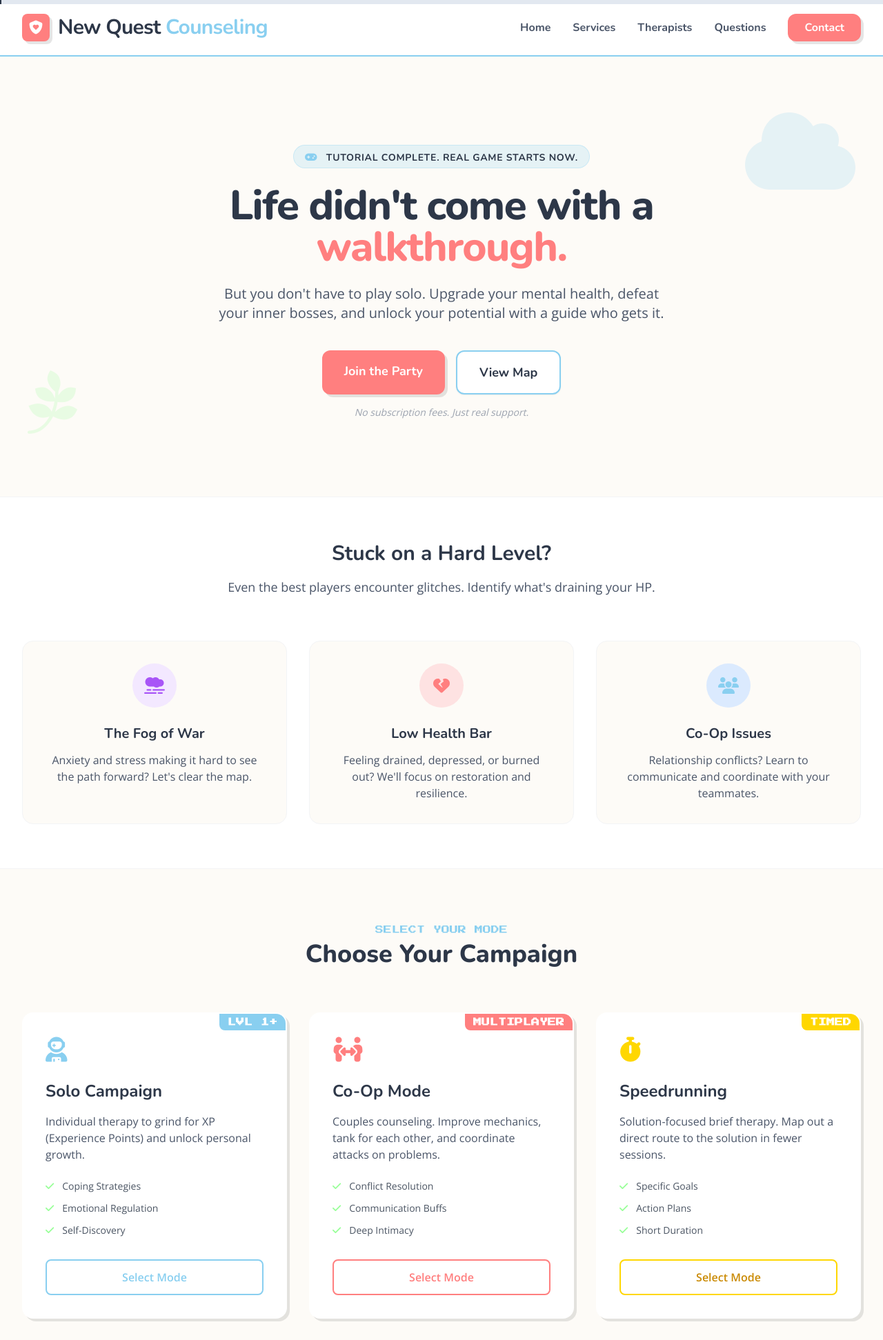
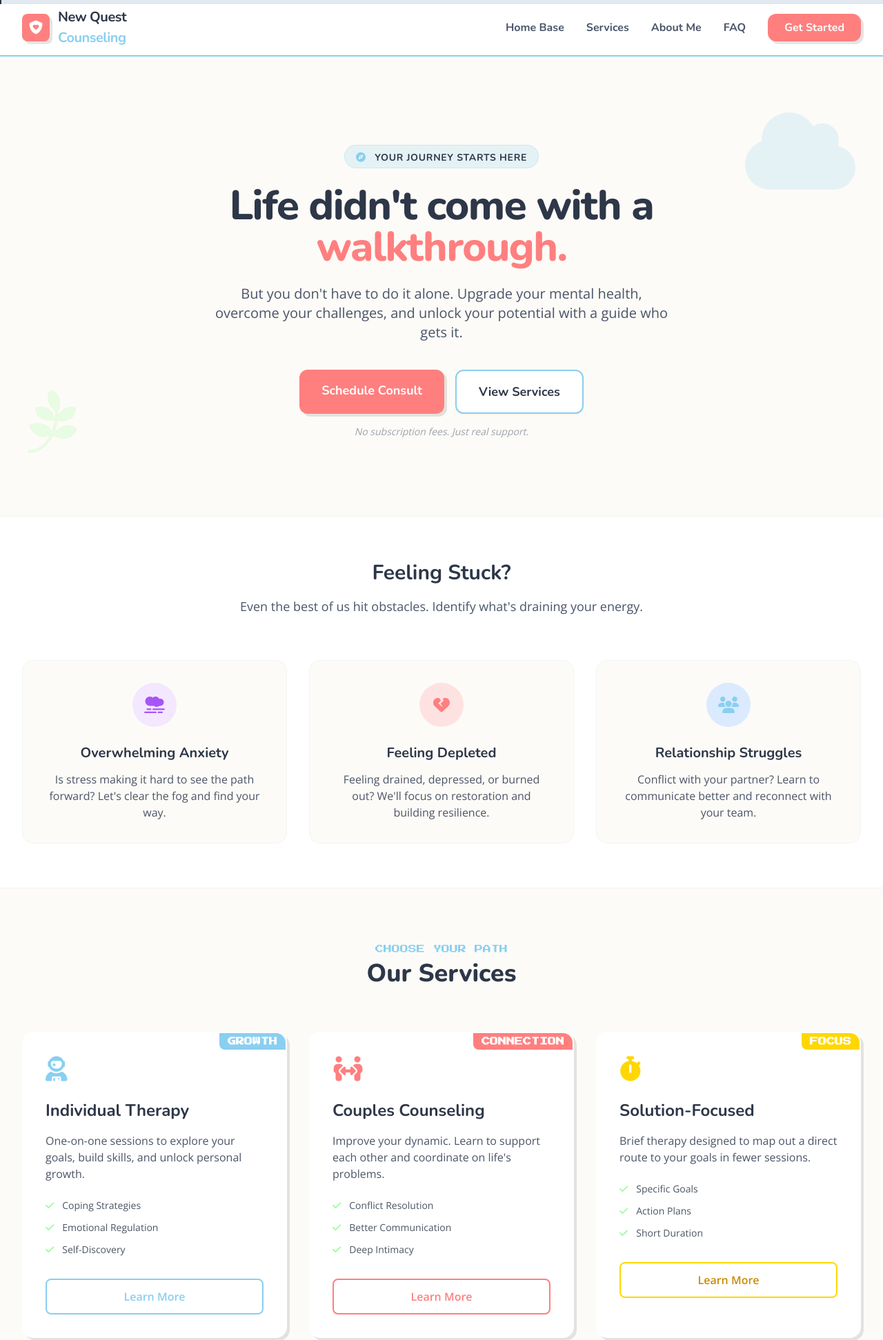
Before and after one commit to conyerbd/newquestcounseling, a plain HTML site: page index.html in a window 1280 px wide. Shown: the top 1943 px of the page at 69% size. Drawn offline with nearby package versions, Linux system fonts and the light colour scheme.

Commit message:
tone down gamer verbage

```diff
--- a/index.html
+++ b/index.html
@@ -125,20 +125,25 @@
                         <div class="w-10 h-10 bg-quest-red rounded-lg flex items-center justify-center text-white shadow-pixel group-hover:scale-105 transition-transform">
                             <i class="fa-solid fa-shield-heart text-xl"></i>
                         </div>
-                        <span class="font-heading font-bold text-2xl md:text-3xl tracking-tight text-quest-dark leading-none">
-                            New Quest <span class="text-quest-blue">Counseling</span>
-                        </span>
+                        <div class="flex flex-col">
+                            <span class="font-heading font-bold text-lg md:text-xl tracking-tight text-quest-dark leading-none">
+                                New Quest
+                            </span>
+                            <span class="font-heading font-bold text-lg md:text-xl tracking-tight text-quest-blue leading-none mt-0.5">
+                                Counseling
+                            </span>
+                        </div>
                     </a>
                 </div>
 
                 <!-- Desktop Menu -->
                 <div class="hidden md:flex items-center space-x-8 font-heading font-bold text-quest-slate">
-                    <a href="#home" class="hover:text-quest-red transition-colors">Home</a>
+                    <a href="#home" class="hover:text-quest-red transition-colors">Home Base</a>
                     <a href="#services" class="hover:text-quest-blue transition-colors">Services</a>
-                    <a href="#about" class="hover:text-quest-green transition-colors">Therapists</a>
-                    <a href="#wiki" class="hover:text-quest-gold transition-colors">Questions</a>
+                    <a href="#about" class="hover:text-quest-green transition-colors">About Me</a>
+                    <a href="#wiki" class="hover:text-quest-gold transition-colors">FAQ</a>
                     <a href="#contact" class="bg-quest-red text-white px-6 py-2 rounded-xl shadow-pixel hover:shadow-pixel-hover hover:-translate-y-1 transition-all btn-pixel">
-                        Contact
+                        Get Started
                     </a>
                 </div>
 
@@ -154,11 +159,11 @@
         <!-- Mobile Menu -->
         <div id="mobile-menu" class="md:hidden bg-white border-b border-gray-200">
             <div class="px-2 pt-2 pb-3 space-y-1 sm:px-3 font-heading font-bold">
-                <a href="#home" class="block px-3 py-2 rounded-md hover:bg-quest-blue/20 text-quest-dark">Home</a>
+                <a href="#home" class="block px-3 py-2 rounded-md hover:bg-quest-blue/20 text-quest-dark">Home Base</a>
                 <a href="#services" class="block px-3 py-2 rounded-md hover:bg-quest-blue/20 text-quest-dark">Services</a>
-                <a href="#about" class="block px-3 py-2 rounded-md hover:bg-quest-blue/20 text-quest-dark">Therapists</a>
-                <a href="#wiki" class="block px-3 py-2 rounded-md hover:bg-quest-blue/20 text-quest-dark">Questions</a>
-                <a href="#contact" class="block px-3 py-2 mt-4 text-center bg-quest-red text-white rounded-xl shadow-sm">Contact</a>
+                <a href="#about" class="block px-3 py-2 rounded-md hover:bg-quest-blue/20 text-quest-dark">About Me</a>
+                <a href="#wiki" class="block px-3 py-2 rounded-md hover:bg-quest-blue/20 text-quest-dark">FAQ</a>
+                <a href="#contact" class="block px-3 py-2 mt-4 text-center bg-quest-red text-white rounded-xl shadow-sm">Get Started</a>
             </div>
         </div>
     </nav>
@@ -173,7 +178,7 @@
             <div class="text-center">
                 <div class="inline-block bg-quest-blue/20 rounded-full px-4 py-1 mb-6 border border-quest-blue/30">
                     <span class="text-quest-dark font-heading font-bold text-sm uppercase tracking-wider">
-                        <i class="fa-solid fa-gamepad mr-2 text-quest-blue"></i> Tutorial Complete. Real Game Starts Now.
+                        <i class="fa-solid fa-compass mr-2 text-quest-blue"></i> Your Journey Starts Here
                     </span>
                 </div>
                 <h1 class="text-4xl tracking-tight font-heading font-extrabold text-quest-dark sm:text-5xl md:text-6xl mb-6">
@@ -181,14 +186,14 @@
                     <span class="text-quest-red">walkthrough.</span>
                 </h1>
                 <p class="mt-4 max-w-2xl mx-auto text-xl text-quest-slate mb-10">
-                    But you don't have to play solo. Upgrade your mental health, defeat your inner bosses, and unlock your potential with a guide who gets it.
+                    But you don't have to do it alone. Upgrade your mental health, overcome your challenges, and unlock your potential with a guide who gets it.
                 </p>
                 <div class="flex justify-center gap-4 flex-col sm:flex-row">
                     <a href="#contact" class="bg-quest-red text-white px-8 py-4 rounded-xl font-bold font-heading shadow-pixel hover:shadow-pixel-hover hover:-translate-y-1 transition-all btn-pixel text-lg">
-                        Join the Party
+                        Schedule Consult
                     </a>
                     <a href="#services" class="bg-white text-quest-dark border-2 border-quest-blue px-8 py-4 rounded-xl font-bold font-heading shadow-sm hover:bg-quest-blue/10 transition-all btn-pixel text-lg">
-                        View Map
+                        View Services
                     </a>
                 </div>
                 <p class="mt-4 text-sm text-gray-400 italic">No subscription fees. Just real support.</p>
@@ -200,8 +205,8 @@
     <section class="py-16 bg-white border-y border-gray-100">
         <div class="max-w-7xl mx-auto px-4 sm:px-6 lg:px-8">
             <div class="text-center mb-16">
-                <h2 class="text-3xl font-heading font-bold text-quest-dark">Stuck on a Hard Level?</h2>
-                <p class="mt-4 text-lg text-quest-slate max-w-2xl mx-auto">Even the best players encounter glitches. Identify what's draining your HP.</p>
+                <h2 class="text-3xl font-heading font-bold text-quest-dark">Feeling Stuck?</h2>
+                <p class="mt-4 text-lg text-quest-slate max-w-2xl mx-auto">Even the best of us hit obstacles. Identify what's draining your energy.</p>
             </div>
 
             <div class="grid grid-cols-1 md:grid-cols-3 gap-8">
@@ -210,8 +215,8 @@
                     <div class="w-16 h-16 bg-purple-100 rounded-full flex items-center justify-center mx-auto mb-6 group-hover:scale-110 transition-transform">
                         <i class="fa-solid fa-smog text-2xl text-purple-500"></i>
                     </div>
-                    <h3 class="text-xl font-heading font-bold mb-3">The Fog of War</h3>
-                    <p class="text-quest-slate">Anxiety and stress making it hard to see the path forward? Let's clear the map.</p>
+                    <h3 class="text-xl font-heading font-bold mb-3">Overwhelming Anxiety</h3>
+                    <p class="text-quest-slate">Is stress making it hard to see the path forward? Let's clear the fog and find your way.</p>
                 </div>
 
                 <!-- Card 2 -->
@@ -219,8 +224,8 @@
                     <div class="w-16 h-16 bg-red-100 rounded-full flex items-center justify-center mx-auto mb-6 group-hover:scale-110 transition-transform">
                         <i class="fa-solid fa-heart-crack text-2xl text-quest-red"></i>
                     </div>
-                    <h3 class="text-xl font-heading font-bold mb-3">Low Health Bar</h3>
-                    <p class="text-quest-slate">Feeling drained, depressed, or burned out? We'll focus on restoration and resilience.</p>
+                    <h3 class="text-xl font-heading font-bold mb-3">Feeling Depleted</h3>
+                    <p class="text-quest-slate">Feeling drained, depressed, or burned out? We'll focus on restoration and building resilience.</p>
                 </div>
 
                 <!-- Card 3 -->
@@ -228,8 +233,8 @@
                     <div class="w-16 h-16 bg-blue-100 rounded-full flex items-center justify-center mx-auto mb-6 group-hover:scale-110 transition-transform">
                         <i class="fa-solid fa-users text-2xl text-quest-blue"></i>
                     </div>
-                    <h3 class="text-xl font-heading font-bold mb-3">Co-Op Issues</h3>
-                    <p class="text-quest-slate">Relationship conflicts? Learn to communicate and coordinate with your teammates.</p>
+                    <h3 class="text-xl font-heading font-bold mb-3">Relationship Struggles</h3>
+                    <p class="text-quest-slate">Conflict with your partner? Learn to communicate better and reconnect with your team.</p>
                 </div>
             </div>
         </div>
@@ -239,19 +244,19 @@
     <section id="services" class="py-20 bg-quest-bg">
         <div class="max-w-7xl mx-auto px-4 sm:px-6 lg:px-8">
             <div class="text-center mb-16">
-                <span class="font-pixel text-xs text-quest-blue mb-2 block">SELECT YOUR MODE</span>
-                <h2 class="text-3xl md:text-4xl font-heading font-extrabold text-quest-dark">Choose Your Campaign</h2>
+                <span class="font-pixel text-xs text-quest-blue mb-2 block">CHOOSE YOUR PATH</span>
+                <h2 class="text-3xl md:text-4xl font-heading font-extrabold text-quest-dark">Our Services</h2>
             </div>
 
             <div class="grid grid-cols-1 md:grid-cols-3 gap-8">
                 <!-- Solo Campaign -->
                 <div class="bg-white rounded-2xl shadow-pixel p-8 border-2 border-transparent hover:border-quest-blue hover:-translate-y-2 transition-all duration-300 relative overflow-hidden group">
-                    <div class="absolute top-0 right-0 bg-quest-blue text-white text-xs font-bold px-3 py-1 rounded-bl-lg font-pixel">LVL 1+</div>
+                    <div class="absolute top-0 right-0 bg-quest-blue text-white text-xs font-bold px-3 py-1 rounded-bl-lg font-pixel">GROWTH</div>
                     <div class="mb-6">
                         <i class="fa-solid fa-user-astronaut text-4xl text-quest-blue"></i>
                     </div>
-                    <h3 class="text-2xl font-heading font-bold mb-4">Solo Campaign</h3>
-                    <p class="text-quest-slate mb-6">Individual therapy to grind for XP (Experience Points) and unlock personal growth.</p>
+                    <h3 class="text-2xl font-heading font-bold mb-4">Individual Therapy</h3>
+                    <p class="text-quest-slate mb-6">One-on-one sessions to explore your goals, build skills, and unlock personal growth.</p>
                     <ul class="space-y-3 mb-8">
                         <li class="flex items-center text-sm text-gray-600">
                             <i class="fa-solid fa-check text-quest-green mr-3"></i> Coping Strategies
@@ -263,39 +268,39 @@
                             <i class="fa-solid fa-check text-quest-green mr-3"></i> Self-Discovery
                         </li>
                     </ul>
-                    <a href="#contact" class="block text-center w-full py-3 border-2 border-quest-blue text-quest-blue font-bold rounded-lg hover:bg-quest-blue hover:text-white transition-colors">Select Mode</a>
+                    <a href="#contact" class="block text-center w-full py-3 border-2 border-quest-blue text-quest-blue font-bold rounded-lg hover:bg-quest-blue hover:text-white transition-colors">Learn More</a>
                 </div>
 
                 <!-- Co-Op Mode -->
                 <div class="bg-white rounded-2xl shadow-pixel p-8 border-2 border-transparent hover:border-quest-red hover:-translate-y-2 transition-all duration-300 relative overflow-hidden">
-                    <div class="absolute top-0 right-0 bg-quest-red text-white text-xs font-bold px-3 py-1 rounded-bl-lg font-pixel">MULTIPLAYER</div>
+                    <div class="absolute top-0 right-0 bg-quest-red text-white text-xs font-bold px-3 py-1 rounded-bl-lg font-pixel">CONNECTION</div>
                     <div class="mb-6">
                         <i class="fa-solid fa-people-arrows text-4xl text-quest-red"></i>
                     </div>
-                    <h3 class="text-2xl font-heading font-bold mb-4">Co-Op Mode</h3>
-                    <p class="text-quest-slate mb-6">Couples counseling. Improve mechanics, tank for each other, and coordinate attacks on problems.</p>
+                    <h3 class="text-2xl font-heading font-bold mb-4">Couples Counseling</h3>
+                    <p class="text-quest-slate mb-6">Improve your dynamic. Learn to support each other and coordinate on life's problems.</p>
                     <ul class="space-y-3 mb-8">
                         <li class="flex items-center text-sm text-gray-600">
                             <i class="fa-solid fa-check text-quest-green mr-3"></i> Conflict Resolution
                         </li>
                         <li class="flex items-center text-sm text-gray-600">
-                            <i class="fa-solid fa-check text-quest-green mr-3"></i> Communication Buffs
+                            <i class="fa-solid fa-check text-quest-green mr-3"></i> Better Communication
                         </li>
                         <li class="flex items-center text-sm text-gray-600">
                             <i class="fa-solid fa-check text-quest-green mr-3"></i> Deep Intimacy
                         </li>
                     </ul>
-                    <a href="#contact" class="block text-center w-full py-3 border-2 border-quest-red text-quest-red font-bold rounded-lg hover:bg-quest-red hover:text-white transition-colors">Select Mode</a>
+                    <a href="#contact" class="block text-center w-full py-3 border-2 border-quest-red text-quest-red font-bold rounded-lg hover:bg-quest-red hover:text-white transition-colors">Learn More</a>
                 </div>
 
                 <!-- Speedrun -->
                 <div class="bg-white rounded-2xl shadow-pixel p-8 border-2 border-transparent hover:border-quest-gold hover:-translate-y-2 transition-all duration-300 relative overflow-hidden">
-                    <div class="absolute top-0 right-0 bg-quest-gold text-white text-xs font-bold px-3 py-1 rounded-bl-lg font-pixel">TIMED</div>
+                    <div class="absolute top-0 right-0 bg-quest-gold text-white text-xs font-bold px-3 py-1 rounded-bl-lg font-pixel">FOCUS</div>
                     <div class="mb-6">
                         <i class="fa-solid fa-stopwatch text-4xl text-quest-gold"></i>
                     </div>
-                    <h3 class="text-2xl font-heading font-bold mb-4">Speedrunning</h3>
-                    <p class="text-quest-slate mb-6">Solution-focused brief therapy. Map out a direct route to the solution in fewer sessions.</p>
+                    <h3 class="text-2xl font-heading font-bold mb-4">Solution-Focused</h3>
+                    <p class="text-quest-slate mb-6">Brief therapy designed to map out a direct route to your goals in fewer sessions.</p>
                     <ul class="space-y-3 mb-8">
                         <li class="flex items-center text-sm text-gray-600">
                             <i class="fa-solid fa-check text-quest-green mr-3"></i> Specific Goals
@@ -307,7 +312,7 @@
                             <i class="fa-solid fa-check text-quest-green mr-3"></i> Short Duration
                         </li>
                     </ul>
-                    <a href="#contact" class="block text-center w-full py-3 border-2 border-quest-gold text-yellow-600 font-bold rounded-lg hover:bg-quest-gold hover:text-white transition-colors">Select Mode</a>
+                    <a href="#contact" class="block text-center w-full py-3 border-2 border-quest-gold text-yellow-600 font-bold rounded-lg hover:bg-quest-gold hover:text-white transition-colors">Learn More</a>
                 </div>
             </div>
         </div>
@@ -326,12 +331,12 @@
                     <div class="bg-quest-bg rounded-2xl p-6 shadow-pixel border-2 border-gray-200 relative">
                         <!-- Header of Card -->
                         <div class="flex items-center border-b-2 border-gray-200 pb-4 mb-4">
-                            <div class="w-20 h-20 rounded-full bg-gray-200 overflow-hidden border-2 border-quest-blue mr-4 flex items-center justify-center">
-                                <i class="fa-solid fa-user-doctor text-2xl text-gray-400"></i>
+                            <div class="w-20 h-20 rounded-full bg-gray-200 overflow-hidden border-2 border-quest-blue mr-4">
+                                <img src="/api/placeholder/150/150" alt="Therapist Headshot" class="w-full h-full object-cover">
                             </div>
                             <div>
                                 <h3 class="font-heading font-bold text-xl text-quest-dark">Dr. Sarah Jenkins</h3>
-                                <p class="text-sm font-pixel text-quest-blue">LVL 50 HEALER</p>
+                                <p class="text-sm font-pixel text-quest-blue">LICENSED THERAPIST</p>
                             </div>
                         </div>
 
@@ -367,7 +372,7 @@
                         </div>
 
                         <!-- Equipment Slots (Specialties) -->
-                        <h4 class="font-bold text-sm mb-2 text-gray-500 uppercase">Equipped Skills</h4>
+                        <h4 class="font-bold text-sm mb-2 text-gray-500 uppercase">Clinical Tools</h4>
                         <div class="flex gap-2">
                             <div class="w-10 h-10 bg-white border border-gray-300 rounded flex items-center justify-center text-quest-dark tooltip" title="CBT">
                                 <i class="fa-solid fa-brain"></i>
@@ -386,10 +391,10 @@
                 <div class="w-full lg:w-1/2">
                     <h2 class="text-3xl font-heading font-extrabold text-quest-dark mb-6">Meet Your Guide</h2>
                     <p class="text-lg text-quest-slate mb-6 leading-relaxed">
-                        Hi, I'm Sarah. Consider me the NPC (Non-Player Character) who stocks you up with potions and maps before you head out into the world.
+                        Hi, I'm Sarah. Consider me the guide who stocks you up with tools and strategies before you head out into the world.
                     </p>
                     <p class="text-lg text-quest-slate mb-8 leading-relaxed">
-                        I use evidence-based techniques to help you rewrite your storyline. My office is a judgment-free zone where we can pause the game, look at the map, and figure out your next move together.
+                        I use evidence-based techniques to help you rewrite your storyline. My office is a judgment-free zone where we can pause, look at the map, and figure out your next move together.
                     </p>
                     <div class="flex items-center gap-4 text-sm font-bold text-gray-500">
                         <span class="flex items-center"><i class="fa-solid fa-medal text-quest-gold mr-2"></i> Licensed LPC</span>
@@ -405,7 +410,7 @@
         <div class="max-w-3xl mx-auto px-4 sm:px-6 lg:px-8">
             <div class="text-center mb-12">
                 <i class="fa-solid fa-book-journal-whills text-4xl text-quest-blue mb-4"></i>
-                <h2 class="text-3xl font-heading font-bold text-quest-dark">The Wiki</h2>
+                <h2 class="text-3xl font-heading font-bold text-quest-dark">FAQ</h2>
                 <p class="text-quest-slate mt-2">Common questions answered.</p>
             </div>
 
@@ -417,8 +422,8 @@
                         <i class="fa-solid fa-chevron-down text-quest-blue transition-transform"></i>
                     </button>
                     <div class="faq-content hidden px-6 pb-6 text-quest-slate">
-                        <p class="font-pixel text-xs text-quest-gold mb-2">THE GOLD EXCHANGE</p>
-                        <p>Yes, we accept major insurance plans including Blue Cross, Aetna, and Cigna. We also offer sliding scale options for players paying out-of-pocket.</p>
+                        <p class="font-pixel text-xs text-quest-gold mb-2">INSURANCE & RATES</p>
+                        <p>Yes, we accept major insurance plans including Blue Cross, Aetna, and Cigna. We also offer sliding scale options for clients paying out-of-pocket.</p>
                     </div>
                 </div>
 
@@ -429,7 +434,7 @@
                         <i class="fa-solid fa-chevron-down text-quest-blue transition-transform"></i>
                     </button>
                     <div class="faq-content hidden px-6 pb-6 text-quest-slate">
-                        <p class="font-pixel text-xs text-quest-red mb-2">EVERYONE NEEDS A HEALER</p>
+                        <p class="font-pixel text-xs text-quest-red mb-2">SUPPORT FOR EVERYONE</p>
                         <p>If you're feeling overwhelmed, stuck, or just want to optimize your life, therapy is a great tool. You don't need to be in crisis to benefit from a strategy session.</p>
                     </div>
                 </div>
@@ -441,8 +446,8 @@
                         <i class="fa-solid fa-chevron-down text-quest-blue transition-transform"></i>
                     </button>
                     <div class="faq-content hidden px-6 pb-6 text-quest-slate">
-                        <p class="font-pixel text-xs text-quest-green mb-2">ROUND DURATION</p>
-                        <p>Standard sessions are 50 minutes long. This gives us enough time to tackle current issues and set up homework for the week ahead.</p>
+                        <p class="font-pixel text-xs text-quest-green mb-2">SESSION LENGTH</p>
+                        <p>Standard sessions are 50 minutes long. This gives us enough time to tackle current issues and set up tools for the week ahead.</p>
                     </div>
                 </div>
             </div>
@@ -456,7 +461,7 @@
                 <!-- Contact Info Side -->
                 <div class="bg-quest-dark text-white p-10 md:w-1/3 flex flex-col justify-between">
                     <div>
-                        <h3 class="text-2xl font-heading font-bold mb-6">Server Info</h3>
+                        <h3 class="text-2xl font-heading font-bold mb-6">Contact Us</h3>
                         <p class="mb-6 opacity-90">Ready to start? Send a message to schedule your free 15-minute consultation.</p>
 
                         <div class="space-y-4">
@@ -491,9 +496,9 @@
                         <div class="w-20 h-20 bg-quest-blue/10 rounded-full flex items-center justify-center mx-auto mb-6">
                             <i class="fa-solid fa-dungeon text-3xl text-quest-blue"></i>
                         </div>
-                        <h3 class="text-3xl font-heading font-bold text-quest-dark mb-4">New Game Request</h3>
+                        <h3 class="text-3xl font-heading font-bold text-quest-dark mb-4">Request Appointment</h3>
                         <p class="text-lg text-quest-slate mb-8 leading-relaxed">
-                            Ready to begin your journey? Click the button below to access our secure player portal where you can schedule appointments and send confidential messages.
+                            Ready to begin your journey? Click the button below to access our secure client portal where you can schedule appointments and send confidential messages.
                         </p>
 
                         <a href="https://your-simplepractice-url.com" target="_blank" class="w-full block bg-quest-red text-white font-bold font-heading py-4 rounded-xl shadow-pixel hover:shadow-pixel-hover hover:-translate-y-1 transition-all btn-pixel text-xl flex justify-center items-center gap-3 group">
```
Also changed, not shown: 404.html (deleted, +0 -14 lines).
